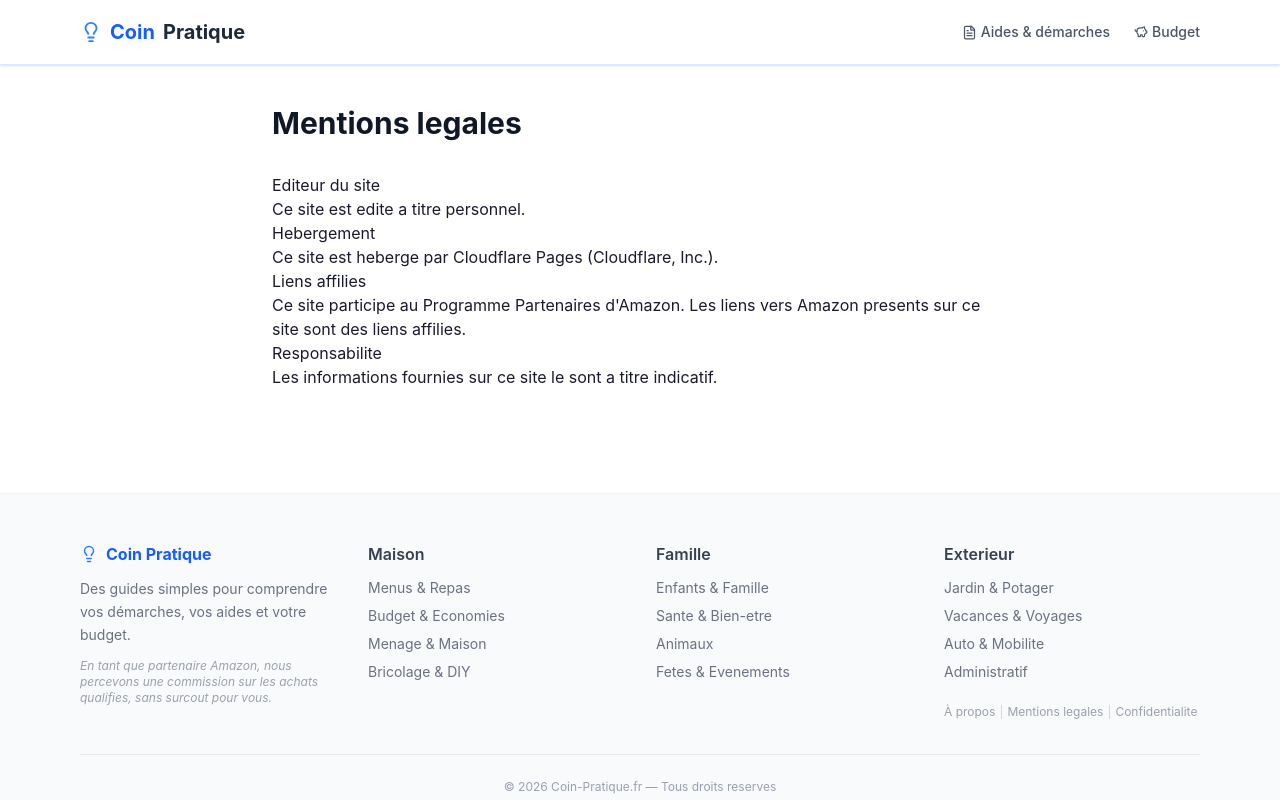
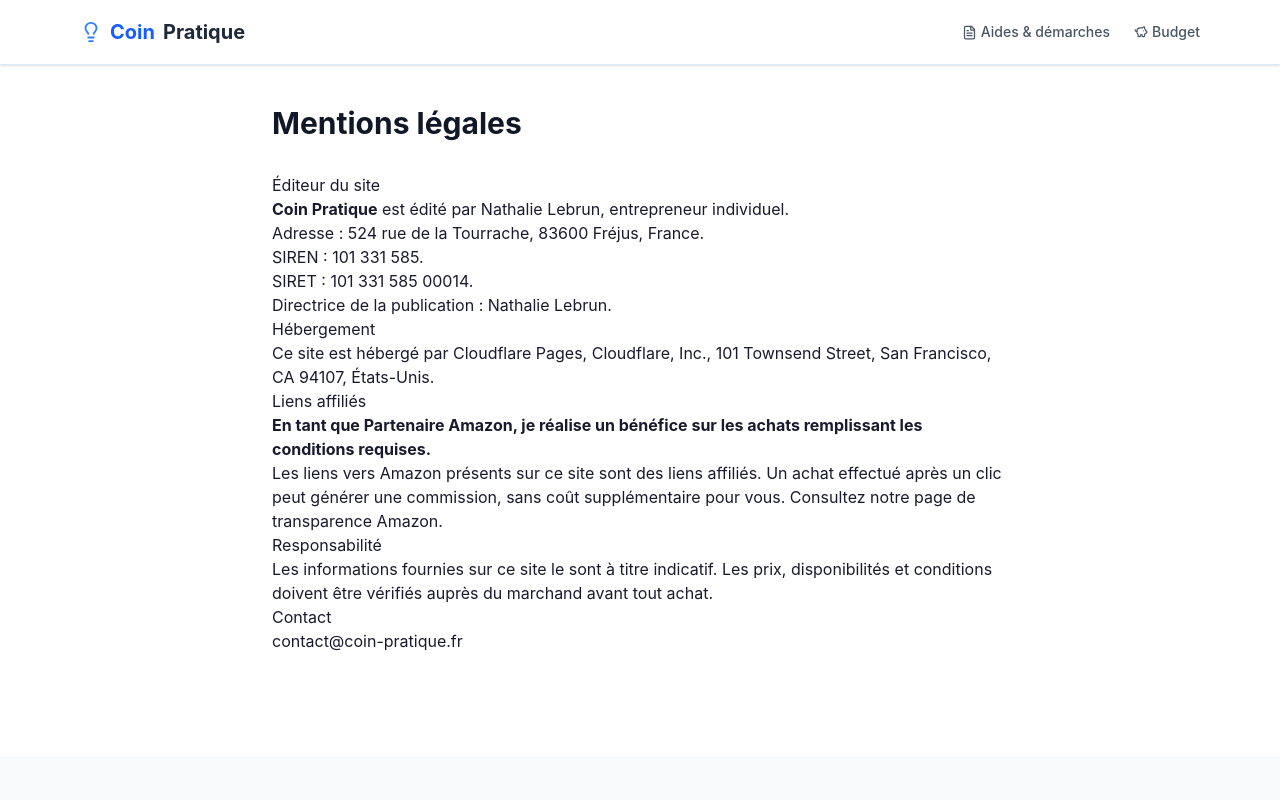
Before and after one commit to selenevoyance14-svg/coin-pratique, a Next.js app: page /mentions-legales in a window 1280 px wide. Shown: the top 800 px of the page. Built offline with nearby package versions, Linux system fonts and the light colour scheme.

Commit message:
Corriger les mentions légales et la confidentialité

```diff
--- a/app/confidentialite/page.tsx
+++ b/app/confidentialite/page.tsx
@@ -1,14 +1,16 @@
 export default function Confidentialite() {
   return (
     <div className="max-w-3xl mx-auto px-4 py-10">
-      <h1 className="text-3xl font-bold text-gray-900 mb-8">Politique de confidentialite</h1>
+      <h1 className="text-3xl font-bold text-gray-900 mb-8">Politique de confidentialité</h1>
       <div className="prose prose-blue max-w-none prose-p:text-gray-600 prose-headings:text-gray-900">
-        <h2>Collecte de donnees</h2>
-        <p>Ce site ne collecte aucune donnee personnelle directement.</p>
+        <h2>Responsable du traitement</h2>
+        <p>Nathalie Lebrun, entrepreneur individuel, 524 rue de la Tourrache, 83600 Fréjus, France. Contact : <a href="mailto:contact@coin-pratique.fr">contact@coin-pratique.fr</a>.</p>
+        <h2>Données traitées</h2>
+        <p>Aucun compte n’est requis. Des données techniques peuvent être traitées pour la sécurité, la mesure d’audience et le fonctionnement du site.</p>
         <h2>Cookies</h2>
         <p>Ce site utilise des cookies via Google AdSense et Amazon pour afficher des publicites et suivre les conversions d&apos;affiliation.</p>
         <h2>Vos droits (RGPD)</h2>
-        <p>Conformement au RGPD, vous disposez d&apos;un droit d&apos;acces, de rectification et de suppression de vos donnees.</p>
+        <p>Conformément au RGPD, vous disposez notamment de droits d&apos;accès, de rectification, de suppression, d’opposition, de limitation et de portabilité. Vous pouvez également saisir la CNIL.</p>
       </div>
     </div>
   );
--- a/app/mentions-legales/page.tsx
+++ b/app/mentions-legales/page.tsx
@@ -1,16 +1,19 @@
 export default function MentionsLegales() {
   return (
     <div className="max-w-3xl mx-auto px-4 py-10">
-      <h1 className="text-3xl font-bold text-gray-900 mb-8">Mentions legales</h1>
+      <h1 className="text-3xl font-bold text-gray-900 mb-8">Mentions légales</h1>
       <div className="prose prose-blue max-w-none prose-p:text-gray-600 prose-headings:text-gray-900">
-        <h2>Editeur du site</h2>
-        <p>Ce site est edite a titre personnel.</p>
-        <h2>Hebergement</h2>
-        <p>Ce site est heberge par Cloudflare Pages (Cloudflare, Inc.).</p>
-        <h2>Liens affilies</h2>
-        <p>Ce site participe au Programme Partenaires d&apos;Amazon. Les liens vers Amazon presents sur ce site sont des liens affilies.</p>
-        <h2>Responsabilite</h2>
-        <p>Les informations fournies sur ce site le sont a titre indicatif.</p>
+        <h2>Éditeur du site</h2>
+        <p><strong>Coin Pratique</strong> est édité par Nathalie Lebrun, entrepreneur individuel.<br />Adresse : 524 rue de la Tourrache, 83600 Fréjus, France.<br />SIREN : 101 331 585.<br />SIRET : 101 331 585 00014.<br />Directrice de la publication : Nathalie Lebrun.</p>
+        <h2>Hébergement</h2>
+        <p>Ce site est hébergé par Cloudflare Pages, Cloudflare, Inc., 101 Townsend Street, San Francisco, CA 94107, États-Unis.</p>
+        <h2>Liens affiliés</h2>
+        <p><strong>En tant que Partenaire Amazon, je réalise un bénéfice sur les achats remplissant les conditions requises.</strong></p>
+        <p>Les liens vers Amazon présents sur ce site sont des liens affiliés. Un achat effectué après un clic peut générer une commission, sans coût supplémentaire pour vous. Consultez notre <a href="/affiliation-amazon">page de transparence Amazon</a>.</p>
+        <h2>Responsabilité</h2>
+        <p>Les informations fournies sur ce site le sont à titre indicatif. Les prix, disponibilités et conditions doivent être vérifiés auprès du marchand avant tout achat.</p>
+        <h2>Contact</h2>
+        <p><a href="mailto:contact@coin-pratique.fr">contact@coin-pratique.fr</a></p>
       </div>
     </div>
   );
```
